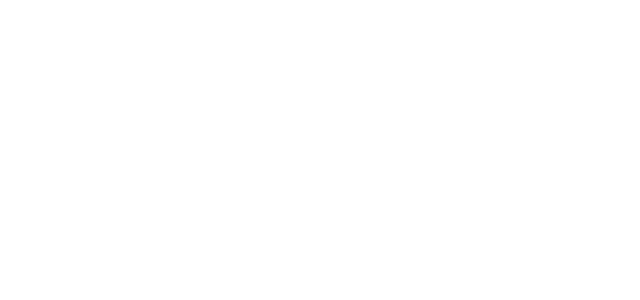
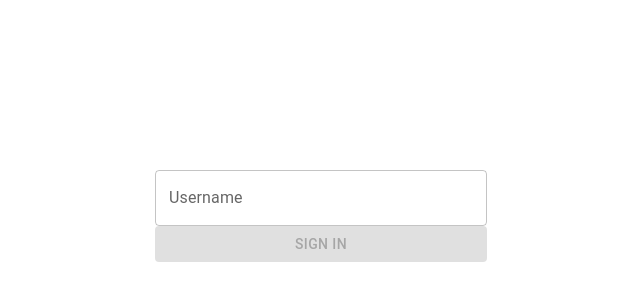
Before and after one commit to michalfirszt/chat-workshops, a React (Create React App) app: page /sign-in in a window 1280 px wide. Shown: the part 184-484 px from the top of the page, without its empty margins (319-959 px from the left). Built offline with nearby package versions, Linux system fonts and the light colour scheme.

Commit message:
SignIn view

```diff
--- a/src/App.js
+++ b/src/App.js
@@ -1,7 +1,18 @@
 import React from 'react';
+import { BrowserRouter as Router } from 'react-router-dom';
+import CssBaseline from '@mui/material/CssBaseline';
+import { ThemeProvider } from '@mui/material/styles';
 
-function App() {
-  return <div></div>;
-}
+import AppRoutes from './routes/AppRoutes';
+import { theme } from './theme';
+
+const App = () => (
+  <ThemeProvider theme={theme}>
+    <CssBaseline />
+    <Router>
+      <AppRoutes />
+    </Router>
+  </ThemeProvider>
+);
 
 export default App;
--- /dev/null
+++ b/src/constants/index.js
@@ -0,0 +1 @@
+export { userKeys } from './users';
--- /dev/null
+++ b/src/constants/users.js
@@ -0,0 +1,3 @@
+export const userKeys = {
+  LOCAL_STORAGE_KEY: 'username',
+};
--- /dev/null
+++ b/src/routes/AppRoutes.js
@@ -0,0 +1,23 @@
+import React from 'react';
+import { Switch, Route } from 'react-router-dom';
+
+import paths from './paths';
+import { SignIn } from '../views';
+import { useLocalStorage } from 'react-use';
+import { userKeys } from '../constants';
+
+const AppRoutes = () => {
+  const [usernameKey] = useLocalStorage(userKeys.LOCAL_STORAGE_KEY);
+
+  return (
+    <Switch>
+      {!usernameKey && (
+        <Route path={paths.signIn}>
+          <SignIn />
+        </Route>
+      )}
+    </Switch>
+  );
+};
+
+export default AppRoutes;
--- /dev/null
+++ b/src/routes/paths.js
@@ -0,0 +1,6 @@
+const paths = {
+  root: '/',
+  signIn: '/sign-in',
+};
+
+export default paths;
--- /dev/null
+++ b/src/theme/index.js
@@ -0,0 +1 @@
+export { default as theme } from './theme';
--- /dev/null
+++ b/src/theme/theme.js
@@ -0,0 +1,16 @@
+import blue from '@mui/material/colors/blue';
+import grey from '@mui/material/colors/grey';
+import { createTheme } from '@mui/material/styles';
+
+const theme = createTheme({
+  palette: {
+    primary: {
+      main: blue[500],
+    },
+    secondary: {
+      main: grey[200],
+    },
+  },
+});
+
+export default theme;
--- /dev/null
+++ b/src/views/SignIn.js
@@ -0,0 +1,63 @@
+import React, { useCallback, useState } from 'react';
+import { useHistory } from 'react-router-dom';
+import { useLocalStorage } from 'react-use';
+import { Container } from '@mui/material';
+import { makeStyles } from '@mui/styles';
+import { Button, FormControl, TextField } from '@mui/material';
+
+import { userKeys } from '../constants';
+import paths from '../routes/paths';
+
+const useStyles = makeStyles(() => ({
+  container: {
+    alignItems: 'center',
+    display: 'flex',
+    height: '100vh',
+    justifyContent: 'center',
+  },
+}));
+
+const SignIn = () => {
+  const classes = useStyles();
+  const history = useHistory();
+  const [username, setUsername] = useState('');
+  const [usernameKey, setUsernameKey] = useLocalStorage(
+    userKeys.LOCAL_STORAGE_KEY
+  );
+
+  const handleSubmit = useCallback(
+    (event) => {
+      event.preventDefault();
+
+      if (username && !usernameKey) {
+        setUsernameKey(username);
+        history.push(paths.root);
+      }
+    },
+    [history, username, usernameKey, setUsernameKey]
+  );
+
+  return (
+    <Container>
+      <div className={classes.container}>
+        <form onSubmit={handleSubmit}>
+          <FormControl fullWidth>
+            <TextField
+              variant="outlined"
+              label="Username"
+              value={username}
+              onChange={({ target: { value } }) => setUsername(value)}
+            />
+          </FormControl>
+          <FormControl fullWidth>
+            <Button type="submit" variant="contained" disabled={!username}>
+              Sign in
+            </Button>
+          </FormControl>
+        </form>
+      </div>
+    </Container>
+  );
+};
+
+export default SignIn;
--- /dev/null
+++ b/src/views/index.js
@@ -0,0 +1 @@
+export { default as SignIn } from './SignIn';
```
Also changed, not shown: package.json (+7 -0 lines), 1 other file (tests, documents, lock files or other folders).
